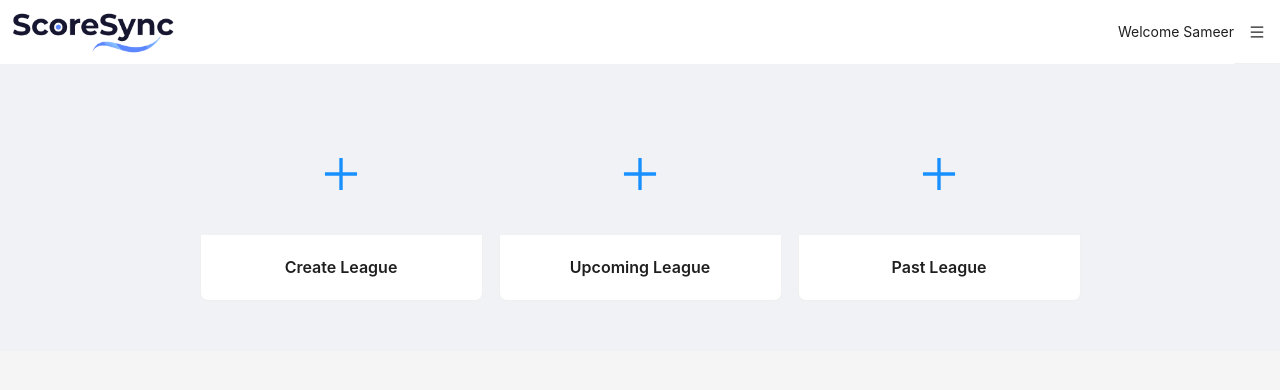
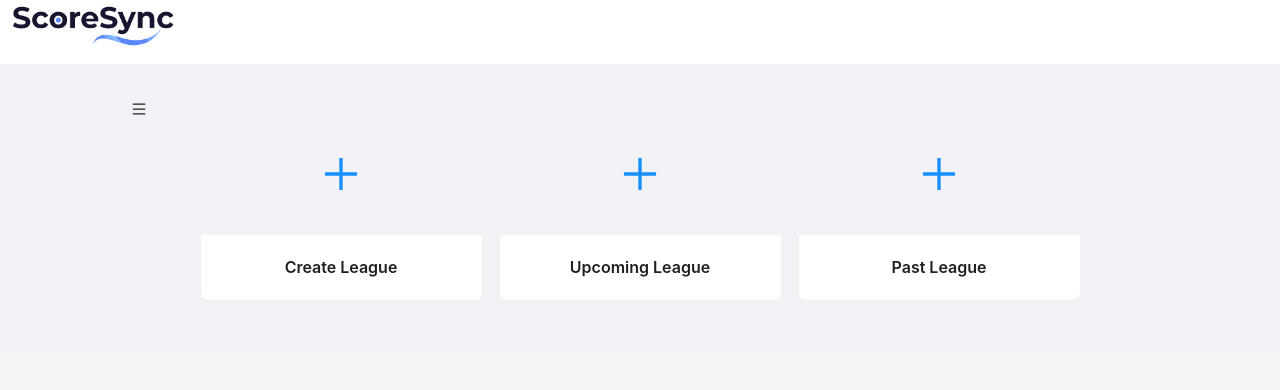
Before and after one commit to score-sync/scoresync, a React (Vite) app: page / in a window 1280 px wide. Shown: the top 390 px of the page. Built offline with nearby package versions, Linux system fonts and the light colour scheme.

Commit message:
Fix: :recycle: refactor directories

```diff
--- a/src/App.css
+++ /dev/null
@@ -1,16 +0,0 @@
-/* App.css */
-
-    .ant-card-hoverable:hover {
-      border-color: #1890ff;
-    }
-
-    .ant-card-meta-title {
-      font-size: 16px;
-      color: #000;
-    }
-
-    .ant-layout-header {
-      display: flex;
-      justify-content: space-between;
-      align-items: center;
-    }
--- a/src/App.tsx
+++ b/src/App.tsx
@@ -1,10 +1,13 @@
-import './App.css';
 import { Flex, Layout } from 'antd';
-import { AppHeader } from './components/AppHeader';
+import { AppHeader } from './components/AppHeader/AppHeader';
 import Router from './components/Router';
+import { QueryClient, QueryClientProvider } from '@tanstack/react-query';
+const queryClient = new QueryClient();
+
 const { Footer, Content } = Layout;
 function App() {
   return (
+    <QueryClientProvider client={queryClient}>
       <Flex gap="middle" wrap>
         <Layout>
           <AppHeader />
@@ -14,6 +17,7 @@ function App() {
           <Footer></Footer>
         </Layout>
       </Flex>
+    </QueryClientProvider>
   );
 }
 
--- a/src/components/AppHeader.tsx
+++ b/src/components/AppHeader/AppHeader.tsx
@@ -1,6 +1,6 @@
 import { Layout, Menu, Flex, Image } from 'antd';
 import { MenuOutlined } from '@ant-design/icons';
-import Logo from '../assets/images/logo.png';
+import Logo from '../../assets/images/logo.png';
 import './AppHeader.css';
 
 const { Header } = Layout;
@@ -14,7 +14,6 @@ export const AppHeader = () => {
         <h5>Welcome Sameer</h5>
         <Menu onClick={console.log} selectedKeys={['mail']} mode="horizontal">
           <SubMenu key="SubMenu" title={<MenuOutlined />}>
-            {/* <Menu.ItemGroup title="Item 1"> */}
             <Menu.Item key="setting:1">Option 1</Menu.Item>
             <Menu.Item key="setting:2">Option 2</Menu.Item>
             <Menu.Item key="alipay">
--- a/src/components/Router.tsx
+++ b/src/components/Router.tsx
@@ -1,5 +1,5 @@
 import { BrowserRouter, Routes, Route } from 'react-router-dom';
-import AddPanel from './AddPanel';
+import AddPanel from './AddPanel/AddPanel';
 
 enum RoutePath {
   CREATE_LEAGUE = 'create-league',
```
Also changed, not shown: src/components/AddPanel/AddPanel.css (renamed from src/components/AddPanel.css), src/components/AddPanel/AddPanel.tsx (renamed from src/components/AddPanel.tsx), src/components/AppHeader/AppHeader.css (renamed from src/components/AppHeader.css). Lines whose indentation alone changed are shown as unchanged.
